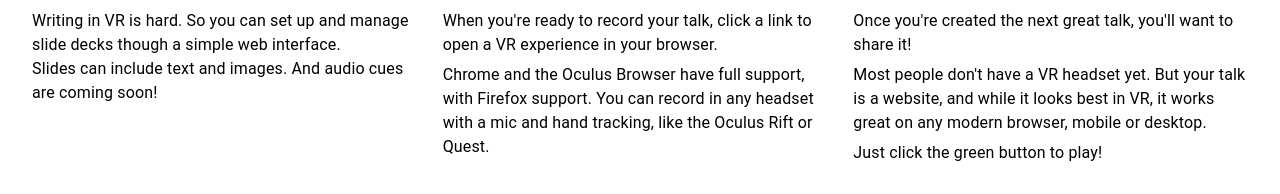
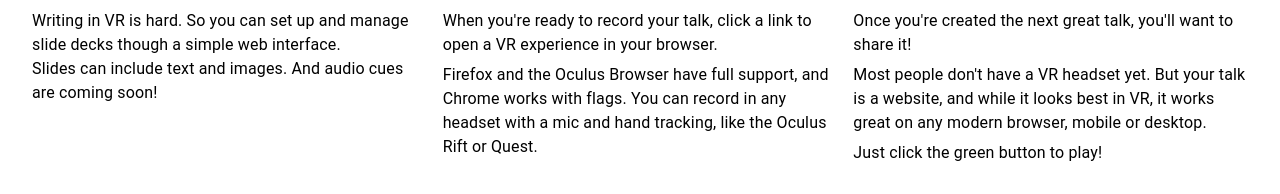
Before and after one commit to vrdeck/vr-deck-editor, a React (Create React App) app: page / in a window 1280 px wide. Shown: the part 702-896 px from the top of the page. Built offline with nearby package versions, Linux system fonts and the light colour scheme; no server answers.

Commit message:
firefox is supported

```diff
--- a/src/features/home/HomeFeatures.tsx
+++ b/src/features/home/HomeFeatures.tsx
@@ -47,9 +47,9 @@ const HomeFeatures: React.FunctionComponent<HomeFeaturesProps> = () => {
               </Typography>
 
               <Typography>
-                Chrome and the Oculus Browser have full support, with Firefox
-                support. You can record in any headset with a mic and hand
-                tracking, like the Oculus Rift or Quest.
+                Firefox and the Oculus Browser have full support, and Chrome
+                works with flags. You can record in any headset with a mic and
+                hand tracking, like the Oculus Rift or Quest.
               </Typography>
             </>
           }
```
